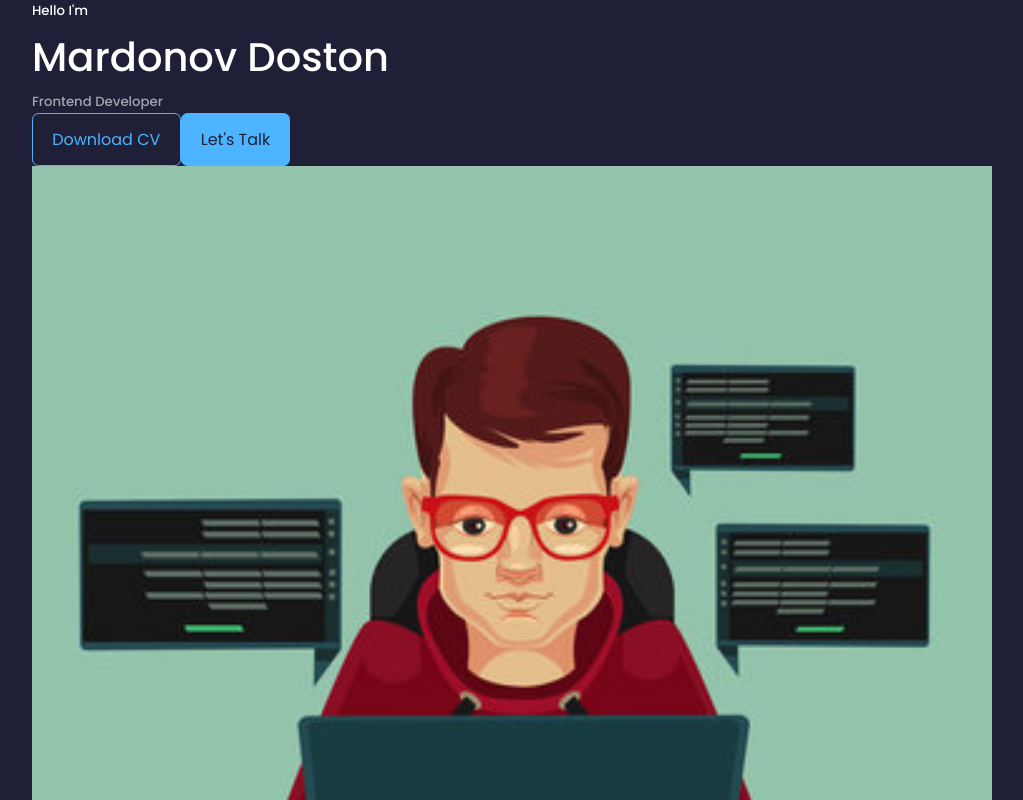
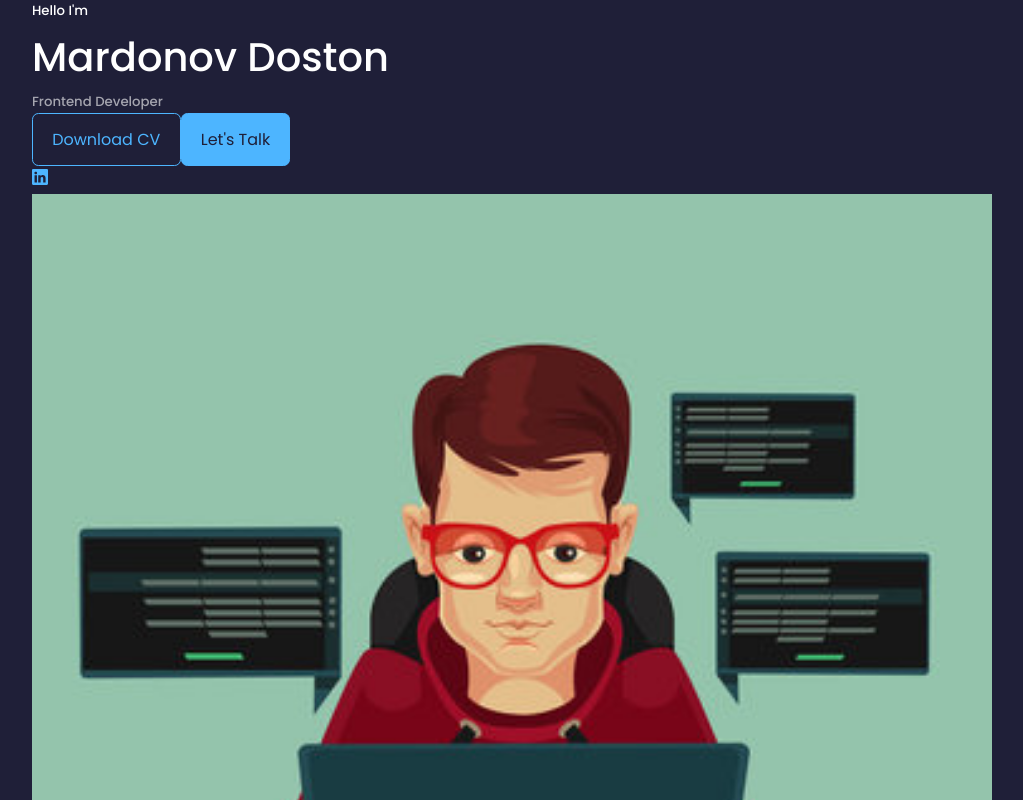
Before and after one commit to MardonovD/my-portfolio-website, a React (Create React App) app: page / in a window 1280 px wide. Shown: the top 800 px of the page, without its empty margins (128-1151 px from the left). Built offline with nearby package versions, Linux system fonts and the light colour scheme.

Commit message:
socialas

```diff
--- a/package.json
+++ b/package.json
@@ -8,6 +8,7 @@
     "@testing-library/user-event": "^13.5.0",
     "react": "^18.2.0",
     "react-dom": "^18.2.0",
+    "react-icons": "^4.4.0",
     "react-scripts": "5.0.1",
     "web-vitals": "^2.1.4"
   },
--- a/src/componnets/header/Header.js
+++ b/src/componnets/header/Header.js
@@ -2,6 +2,7 @@ import React from "react";
 import CTA from "./CTA";
 import image from "../../assets/carton.jpg";
 import "./header.css";
+import HeaderSocials from "./HeaderSocials";
 
 const Header = () => {
   return (
@@ -11,7 +12,7 @@ const Header = () => {
         <h1>Mardonov Doston</h1>
         <h5 className="text-light">Frontend Developer</h5>
         <CTA />
-
+        <HeaderSocials />
         <div className="me">
           <img src={image} alt="me" />
         </div>
--- a/src/componnets/header/HeaderSocials.js
+++ b/src/componnets/header/HeaderSocials.js
@@ -1,9 +1,13 @@
 import React from "react";
-
+import { BsLinkedin } from "react-icons/bs";
 const HeaderSocials = () => {
   return (
     <div className="header__socials">
-      <a href="https://github.com" target={"_blank"}></a>
+      <a href="https://linkedin.com" target={"_blank"}>
+        <BsLinkedin />
+      </a>
+      <a href="https://linkedin.com" target={"_blank"}></a>
+      <a href="https://linkedin.com" target={"_blank"}></a>
     </div>
   );
 };
```
Also changed, not shown: 1 other file (tests, documents, lock files or other folders).
